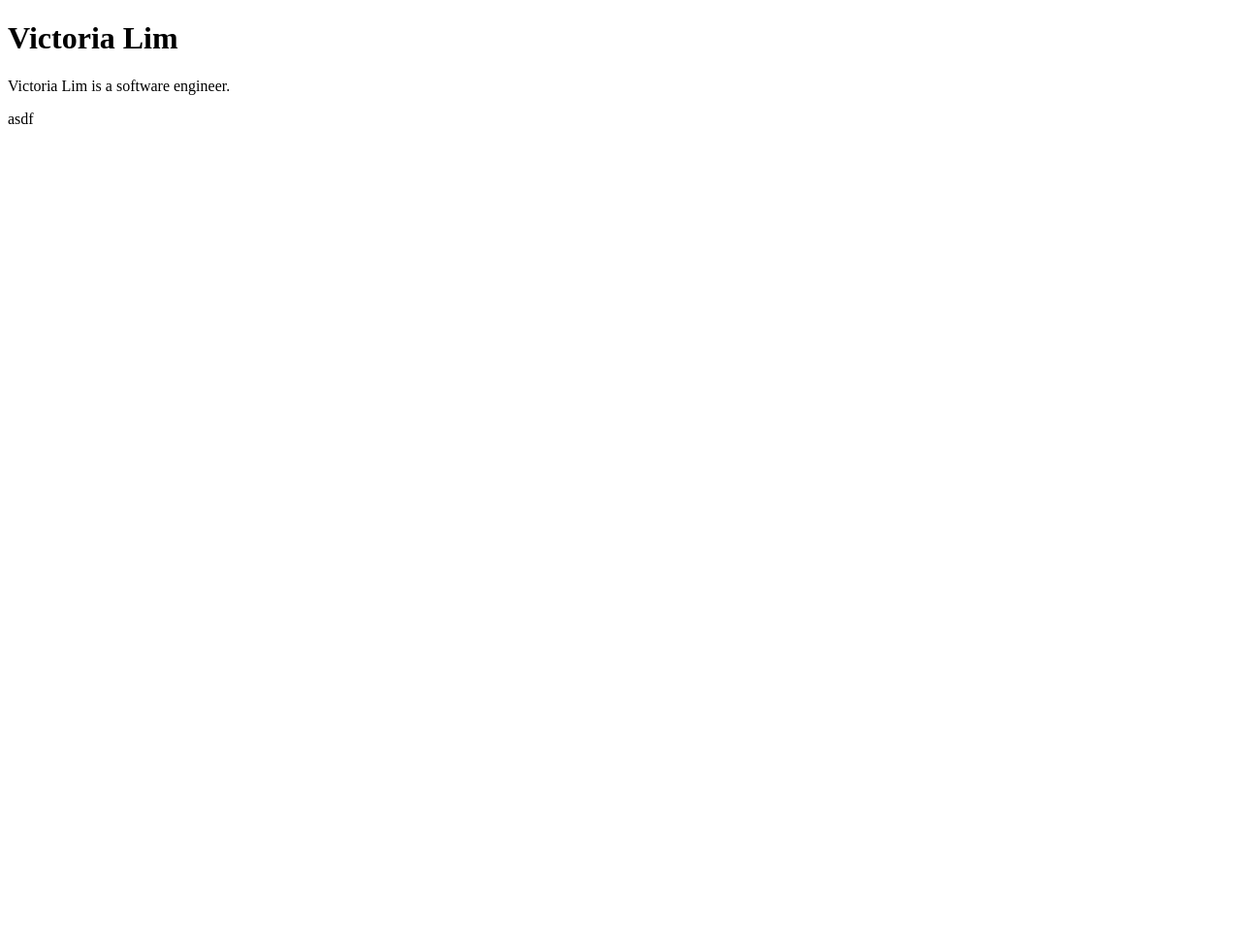
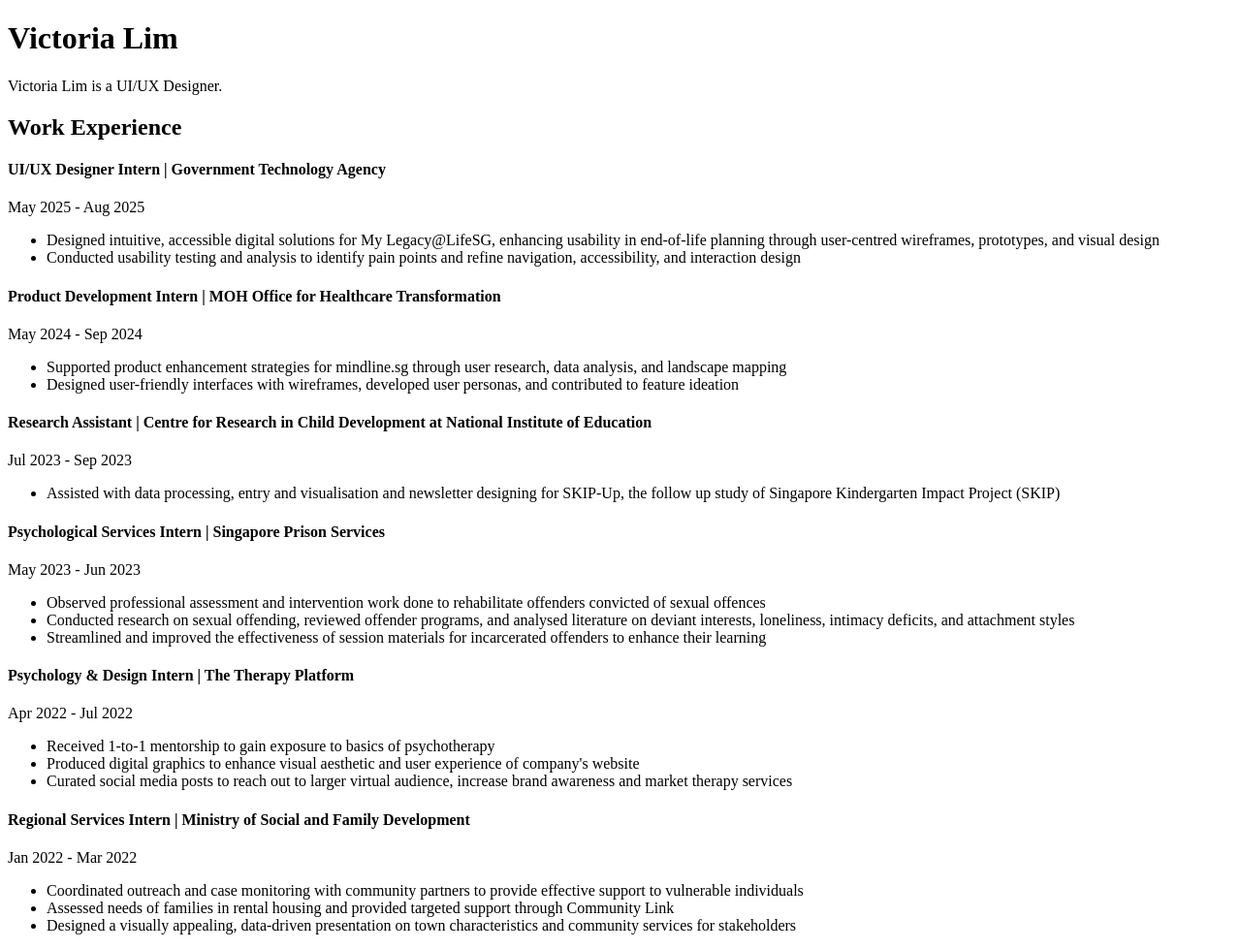
Before and after one commit to victoriaxlim/victoriaxlim.github.io, a plain HTML site: page index.html in a window 1280 px wide. Shown: the whole page at 97% size. Before the commit the page ends 800 px from the top, so only its background shows below. Drawn offline with Linux system fonts and the light colour scheme.

Commit message:
Update work experience section in index.html

```diff
--- a/index.html
+++ b/index.html
@@ -5,9 +5,48 @@
 </head>
 <body>
     <h1>Victoria Lim</h1>
-    <p>Victoria Lim is a software engineer.</p>
+    <p>Victoria Lim is a UI/UX Designer.</p>
+    <h2>Work Experience</h2>
+    <h4>UI/UX Designer Intern | Government Technology Agency</h4>
+    <p>May 2025 - Aug 2025</p>
+    <ul>
+        <li>Designed intuitive, accessible digital solutions for My Legacy@LifeSG, enhancing usability in end-of-life planning through
+            user-centred wireframes, prototypes, and visual design</li>
+        <li>Conducted usability testing and analysis to identify pain points and refine navigation, accessibility, and interaction design</li>
+    </ul>
+    <h4>Product Development Intern | MOH Office for Healthcare Transformation</h4>
+    <p>May 2024 - Sep 2024</p>
+    <ul>
+        <li>Supported product enhancement strategies for mindline.sg through user research, data analysis, and landscape mapping</li>
+        <li>Designed user-friendly interfaces with wireframes, developed user personas, and contributed to feature ideation</li>
+    </ul>
+    <h4>Research Assistant | Centre for Research in Child Development at National Institute of Education</h4>
+    <p>Jul 2023 - Sep 2023</p>
+    <ul>
+        <li>Assisted with data processing, entry and visualisation and newsletter designing for SKIP-Up, the follow up study of
+            Singapore Kindergarten Impact Project (SKIP)</li>
+    </ul>
+    <h4>Psychological Services Intern | Singapore Prison Services</h4>
+    <p>May 2023 - Jun 2023</p>
+    <ul>
+        <li>Observed professional assessment and intervention work done to rehabilitate offenders convicted of sexual offences
+        <li>Conducted research on sexual offending, reviewed offender programs, and analysed literature on deviant interests,
+            loneliness, intimacy deficits, and attachment styles</li>
+        <li>Streamlined and improved the effectiveness of session materials for incarcerated offenders to enhance their learning</li>
+    </ul>
+    <h4>Psychology & Design Intern | The Therapy Platform </h4>
+    <p>Apr 2022 - Jul 2022</p>
+    <ul>
+        <li>Received 1-to-1 mentorship to gain exposure to basics of psychotherapy</li>
+        <li>Produced digital graphics to enhance visual aesthetic and user experience of company's website</li>
+        <li>Curated social media posts to reach out to larger virtual audience, increase brand awareness and market therapy services</li>
+    </ul>
+    <h4>Regional Services Intern | Ministry of Social and Family Development </h4>
+    <p>Jan 2022 - Mar 2022</p>
+    <ul>
+        <li>Coordinated outreach and case monitoring with community partners to provide effective support to vulnerable individuals</li>
+        <li>Assessed needs of families in rental housing and provided targeted support through Community Link</li>
+        <li>Designed a visually appealing, data-driven presentation on town characteristics and community services for stakeholders</li>
+    </ul>
 </body>
-<div>
-    asdf
-</div>
 </html>
```
